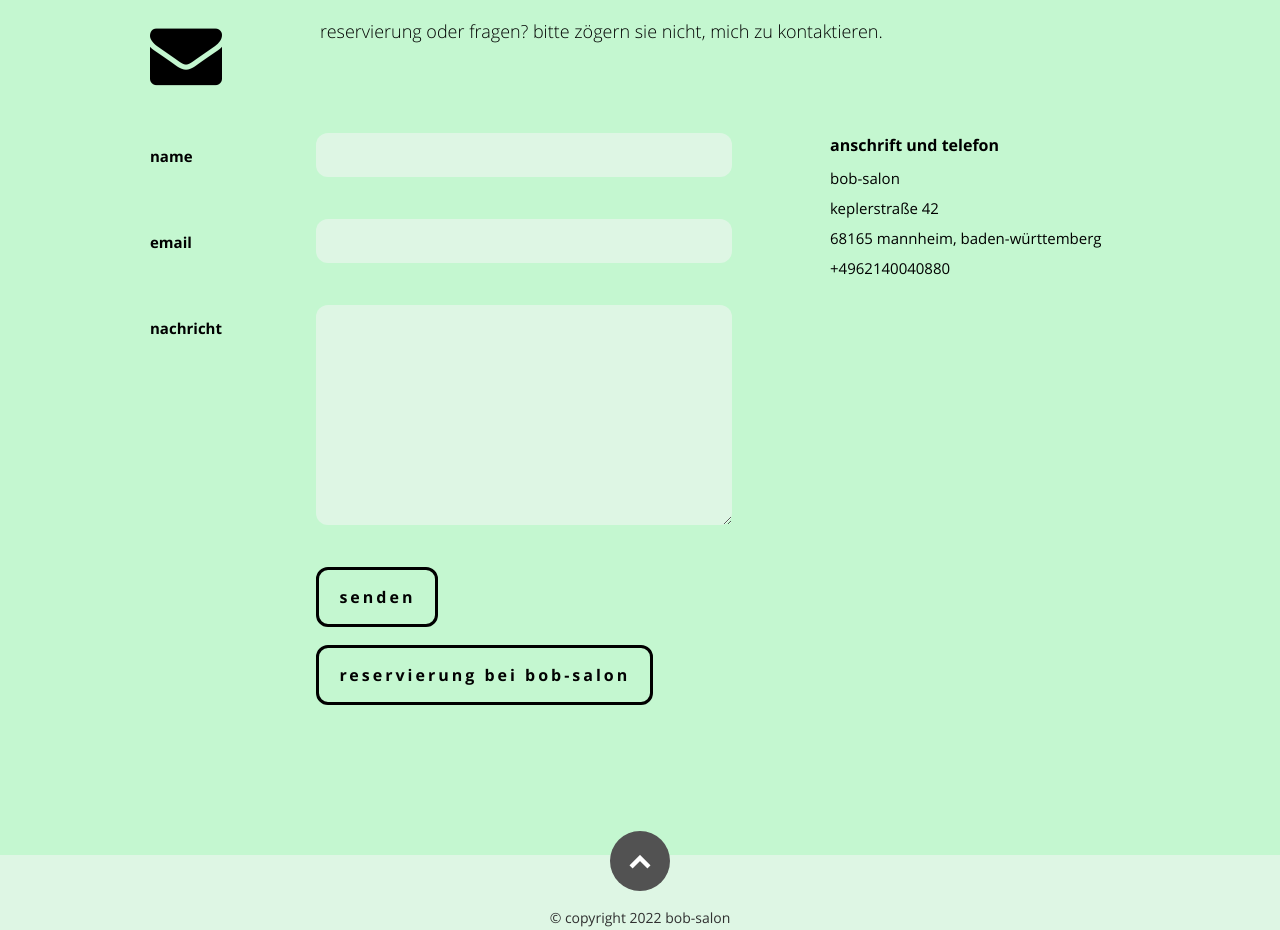
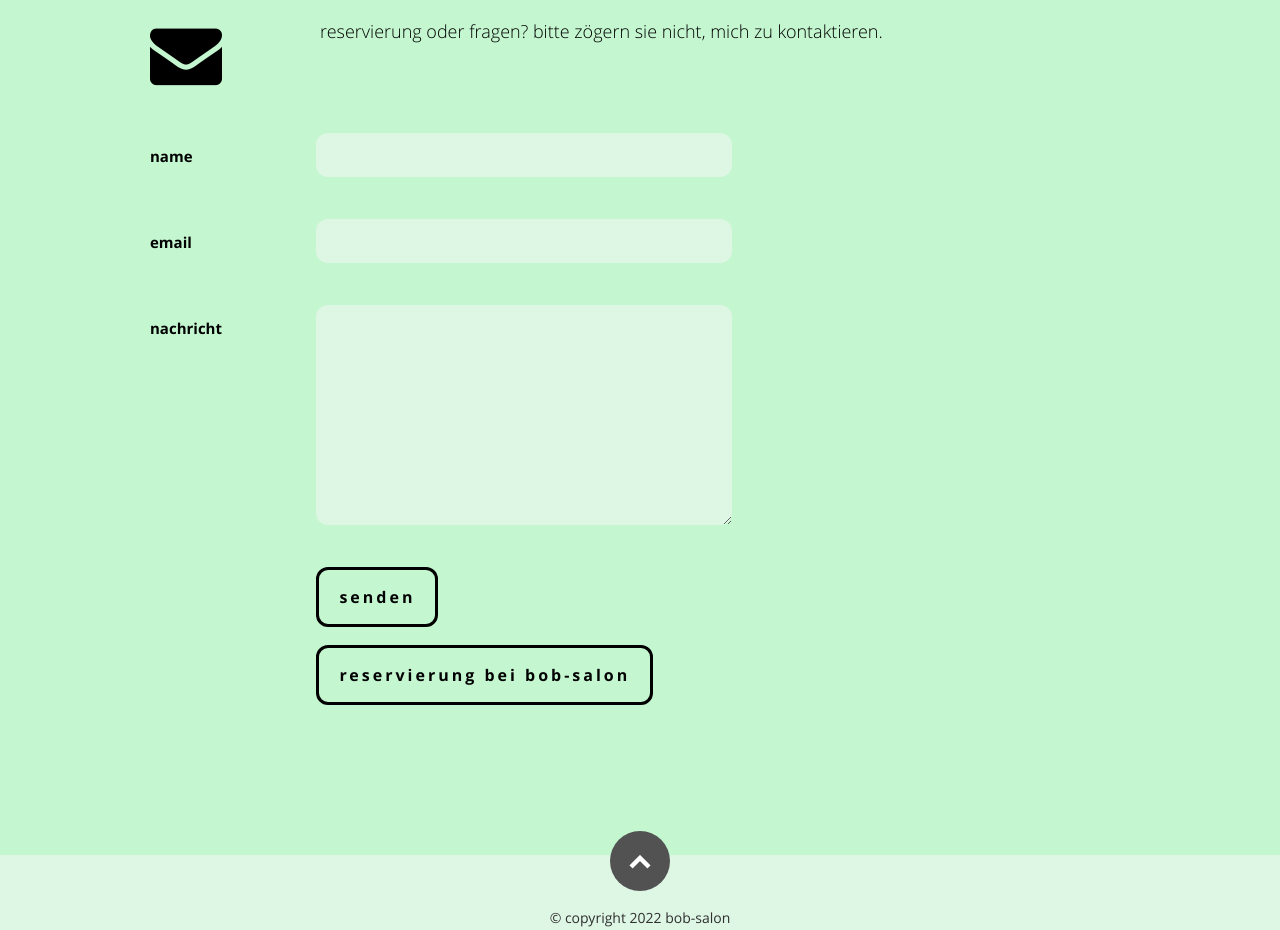
Before and after one commit to AbdullahKaratas/bob-salon-landing-page, a React (Create React App) app: page / in a window 1280 px wide. Shown: the part 3060-3990 px from the top of the page. Built offline with nearby package versions, Linux system fonts and the light colour scheme.

Commit message:
When input change color to black instead of white

```diff
--- a/public/css/layout.css
+++ b/public/css/layout.css
@@ -841,7 +841,7 @@ call-to-action .button {
 #contact textarea,
 #contact select {
    padding: 10px 20px;
-	color: rgb(0, 0, 0);
+	color: #000;
 	background: #def6e4;
 	margin-bottom: 42px;
 	outline: none;
@@ -855,7 +855,7 @@ call-to-action .button {
 #contact input:focus,
 #contact textarea:focus,
 #contact select:focus {
-	color: #fff;
+	color: #000;
 	background-color: #f7fef9;
 }
 #contact button.submit {
--- a/src/Components/Contact.js
+++ b/src/Components/Contact.js
@@ -130,22 +130,6 @@ class Contact extends Component {
               </form>
             </div>
           </Slide>
-
-          <Slide right duration={1000}>
-            <aside className="four columns footer-widgets">
-              <div className="widget widget_contact">
-                <h4>anschrift und telefon</h4>
-                <p className="address">
-                  {name}
-                  <br />
-                  {street} <br />
-                  {zip} {city}, {state}
-                  <br />
-                  <span>{phone}</span>
-                </p>
-              </div>
-            </aside>
-          </Slide>
         </div>
       </section>
     );
```
